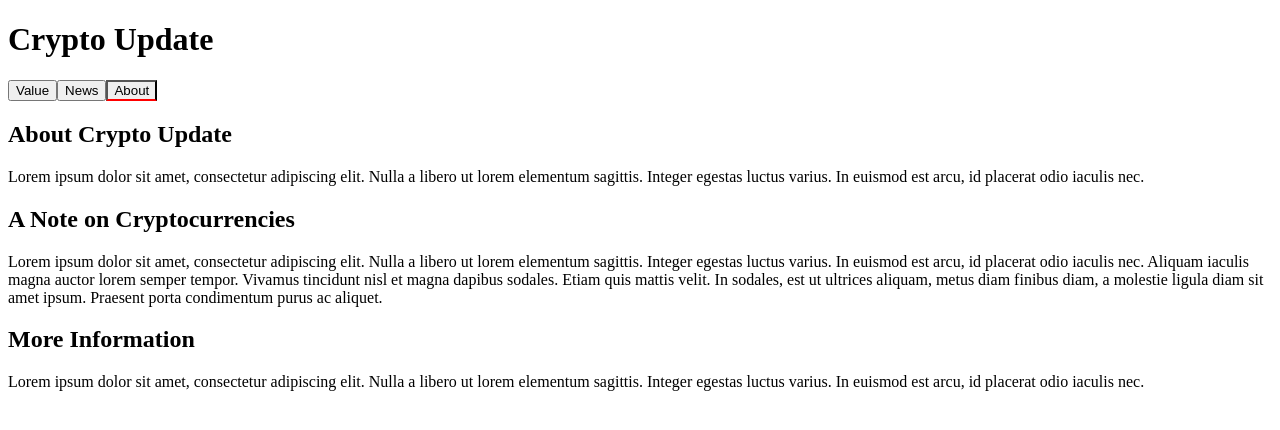
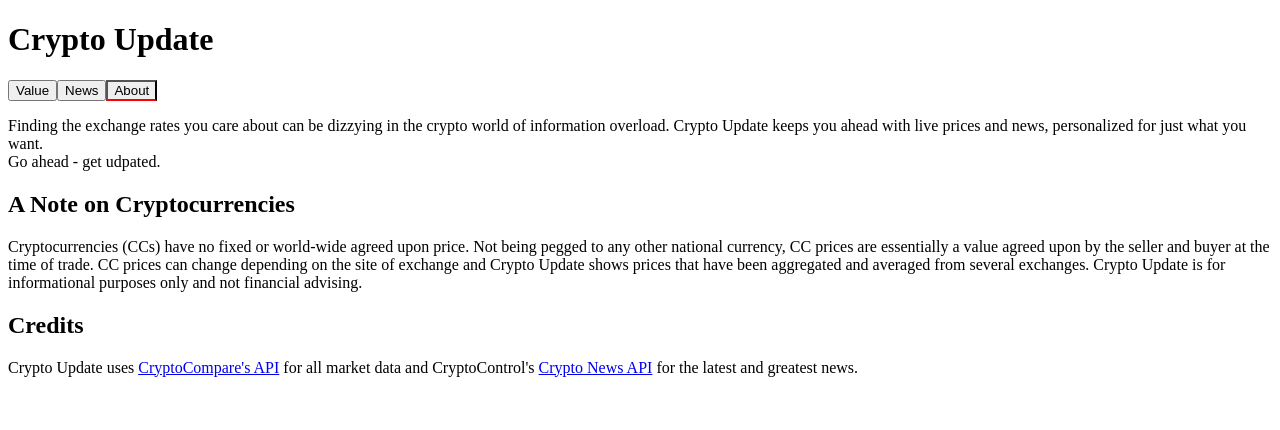
Before and after one commit to dmichaux/crypto-update, a React (Create React App) app: page / in a window 1280 px wide. Both pictures are taken after a click on the button "About". Shown: the top 430 px of the page. Built offline with nearby package versions, Linux system fonts and the light colour scheme; no server answers; what crypto-news-api would draw is missing.

Commit message:
Add text and credit APIs used

```diff
--- a/src/components/AboutContent.js
+++ b/src/components/AboutContent.js
@@ -1,24 +1,26 @@
 import React from 'react';
 
 const AboutContent = () => {
-	// On mount, find .options-bar and hide it
+	const aboutApp = <p>Finding the exchange rates you care about can be dizzying in the crypto world of information overload. Crypto Update keeps you ahead with live prices and news, personalized for just what you want.<br />Go ahead - get udpated.</p>;
+
+	const noteOnCCs = <p>Cryptocurrencies (CCs) have no fixed or world-wide agreed upon price. Not being pegged to any other national currency, CC prices are essentially a value agreed upon by the seller and buyer at the time of trade. CC prices can change depending on the site of exchange and Crypto Update shows prices that have been aggregated and averaged from several exchanges. Crypto Update is for informational purposes only and not financial advising.</p>;
+
+	const linkCCompare = <a href="https://min-api.cryptocompare.com/">{"CryptoCompare's API"}</a>;
+	const linkCNews = <a href="https://cryptocontrol.io/en/developers/apis">Crypto News API</a>;
+	const credits = <p>Crypto Update uses {linkCCompare} for all market data and {"CryptoControl's"} {linkCNews} for the latest and greatest news.</p>;
 
 	return (
 		<React.Fragment>
 			<div>
-				<h2>About Crypto Update</h2>
-				<p>Lorem ipsum dolor sit amet, consectetur adipiscing elit. Nulla a libero ut lorem elementum sagittis. Integer egestas luctus varius. In euismod est arcu, id placerat odio iaculis nec.
-				</p>
+				{aboutApp}
 			</div>
 			<div>
 				<h2>A Note on Cryptocurrencies</h2>
-				<p>Lorem ipsum dolor sit amet, consectetur adipiscing elit. Nulla a libero ut lorem elementum sagittis. Integer egestas luctus varius. In euismod est arcu, id placerat odio iaculis nec. Aliquam iaculis magna auctor lorem semper tempor. Vivamus tincidunt nisl et magna dapibus sodales. Etiam quis mattis velit. In sodales, est ut ultrices aliquam, metus diam finibus diam, a molestie ligula diam sit amet ipsum. Praesent porta condimentum purus ac aliquet.
-				</p>
+				{noteOnCCs}
 			</div>
 			<div>
-				<h2>More Information</h2>
-				<p>Lorem ipsum dolor sit amet, consectetur adipiscing elit. Nulla a libero ut lorem elementum sagittis. Integer egestas luctus varius. In euismod est arcu, id placerat odio iaculis nec.
-				</p>
+				<h2>Credits</h2>
+				{credits}
 			</div>
 		</React.Fragment>
 	);
```
